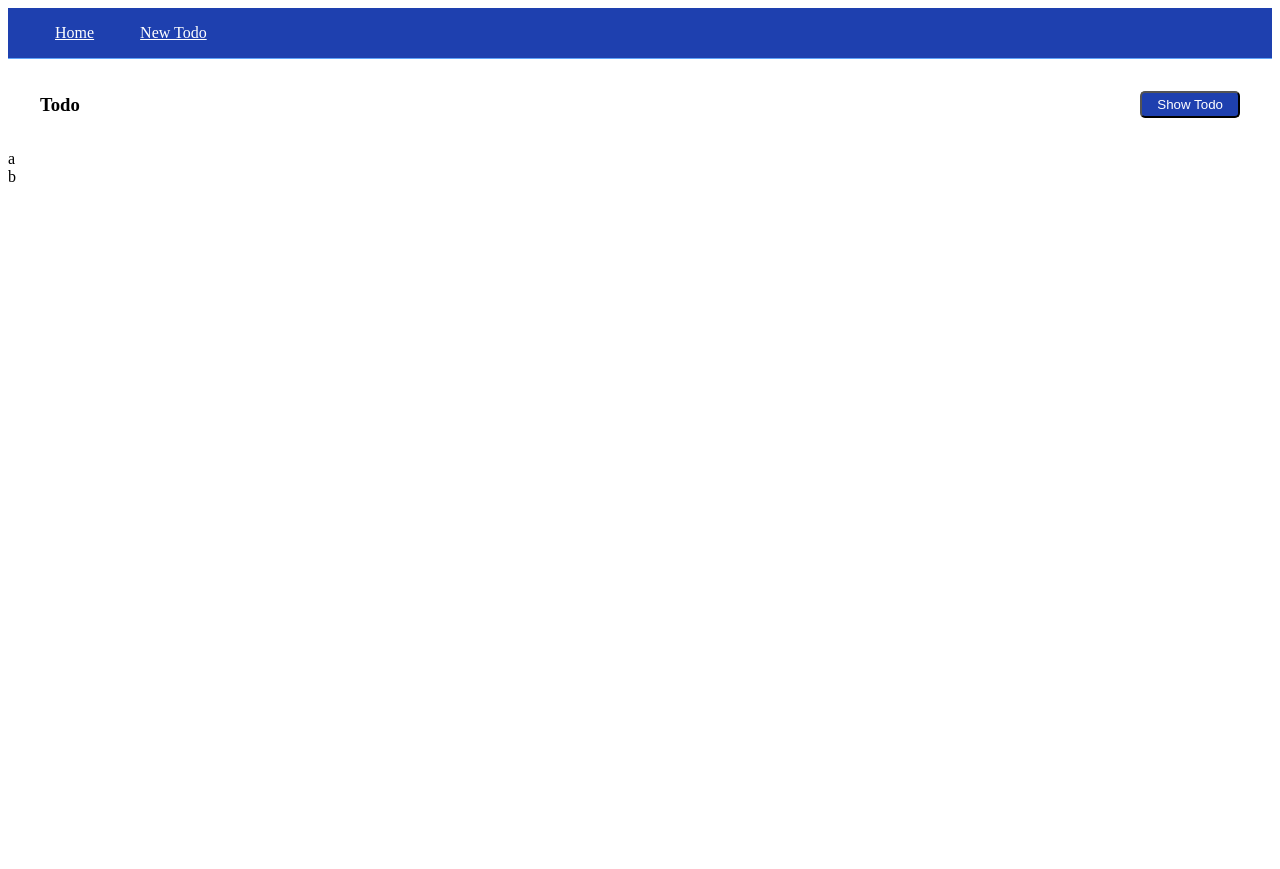
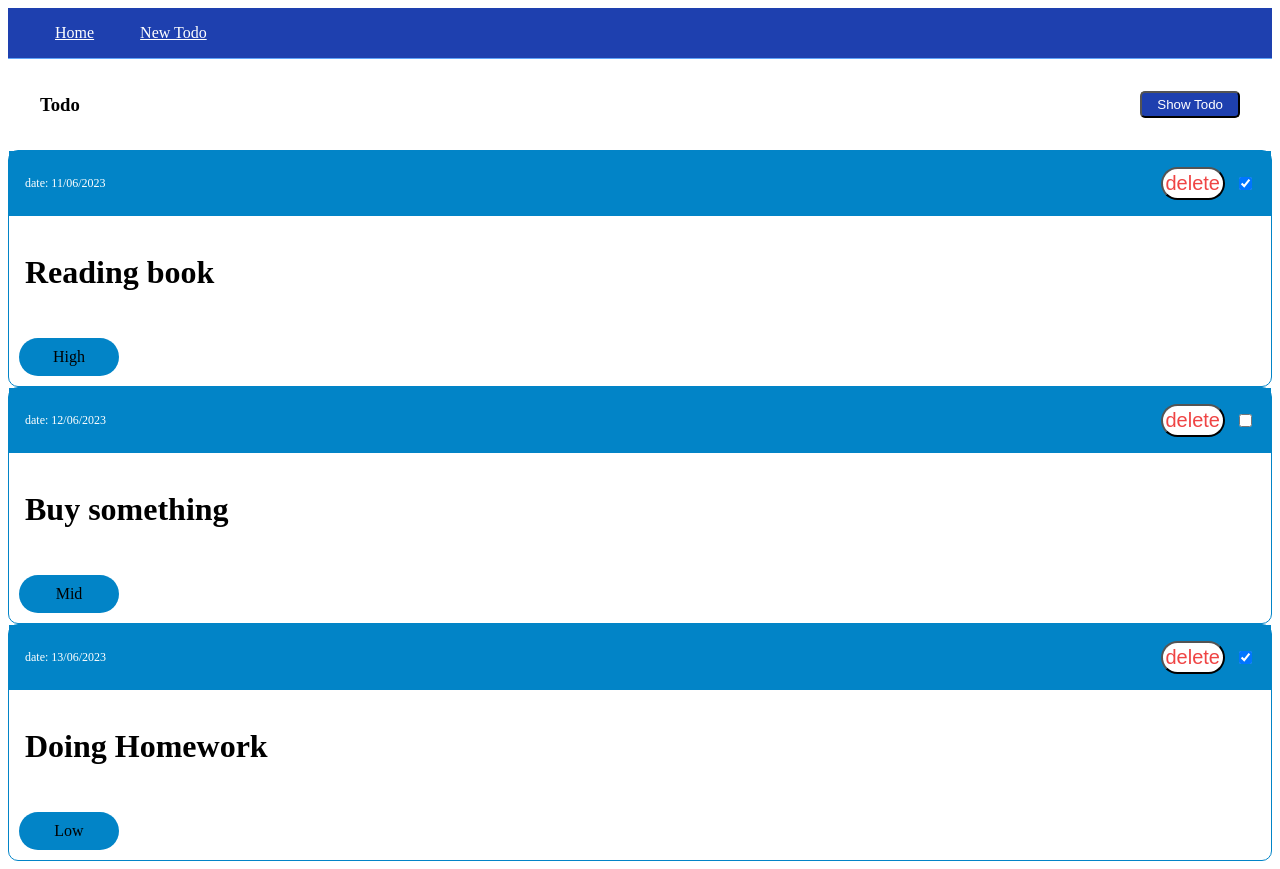
Before and after one commit to mrAlishah/myVueJSLearning, a Vue app in the folder 01-Todo/: page / in a window 1280 px wide. Before the commit the page ends 800 px from the top, so only its background shows below. Built offline with nearby package versions, Linux system fonts and the light colour scheme.

Commit message:
add more details dield to TodoItem

```diff
--- a/01-Todo/src/components/TodoItem.vue
+++ b/01-Todo/src/components/TodoItem.vue
@@ -1,8 +1,19 @@
 <template>
-  <div>
-    <div>
-      {{ todo.title }}
+  <div class="content">
+    <div class="header">
+      <span>date: {{ todo.createdAt }}</span>
+
+      <div class="action">
+        <button class="material-icons del">delete</button>
+        <label class="container">
+          <input type="checkbox" :checked="todo.done" />
+          <span class="checkmark"></span>
+        </label>
+      </div>
     </div>
+
+    <h1>{{ todo.title }}</h1>
+    <p>{{ todo.priority }}</p>
   </div>
 </template>
 
@@ -15,4 +26,49 @@
 })
 </script>
 
-<style lang="scss" scoped></style>
+<style lang="scss" scoped>
+.content {
+  border: 1px solid #0284c7;
+  display: flex;
+  flex-direction: column;
+  border-radius: 10px;
+}
+.header {
+  font-size: 12px;
+  background: #0284c7;
+  padding: 1rem;
+  display: flex;
+  justify-content: space-between;
+  align-items: center;
+  color: #fff;
+  font-weight: 300;
+  button {
+    border-radius: 30px;
+  }
+  .action {
+    display: flex;
+    align-items: center;
+    gap: 10px;
+  }
+  div .del {
+    font-size: 20px;
+    padding: 3px;
+    background: #fff;
+    color: #ef4444;
+  }
+}
+h1 {
+  padding: 1rem;
+}
+p {
+  padding: 10px;
+  font-weight: 300;
+  background-color: #0284c7;
+  width: 80px;
+  margin: 10px;
+  display: flex;
+  justify-content: center;
+  align-items: center;
+  border-radius: 50px;
+}
+</style>
--- a/01-Todo/src/views/HomeView.vue
+++ b/01-Todo/src/views/HomeView.vue
@@ -4,13 +4,24 @@
 
 const todos = [
   {
-    id: 1,
-    title: 'a',
+    id: '1',
+    title: 'Reading book',
+    priority: 'High',
+    createdAt: '11/06/2023',
     done: true,
   },
   {
-    id: 2,
-    title: 'b',
+    id: '2',
+    title: 'Buy something',
+    priority: 'Mid',
+    createdAt: '12/06/2023',
+    done: false,
+  },
+  {
+    id: '3',
+    title: 'Doing Homework',
+    priority: 'Low',
+    createdAt: '13/06/2023',
     done: true,
   },
 ]
```
